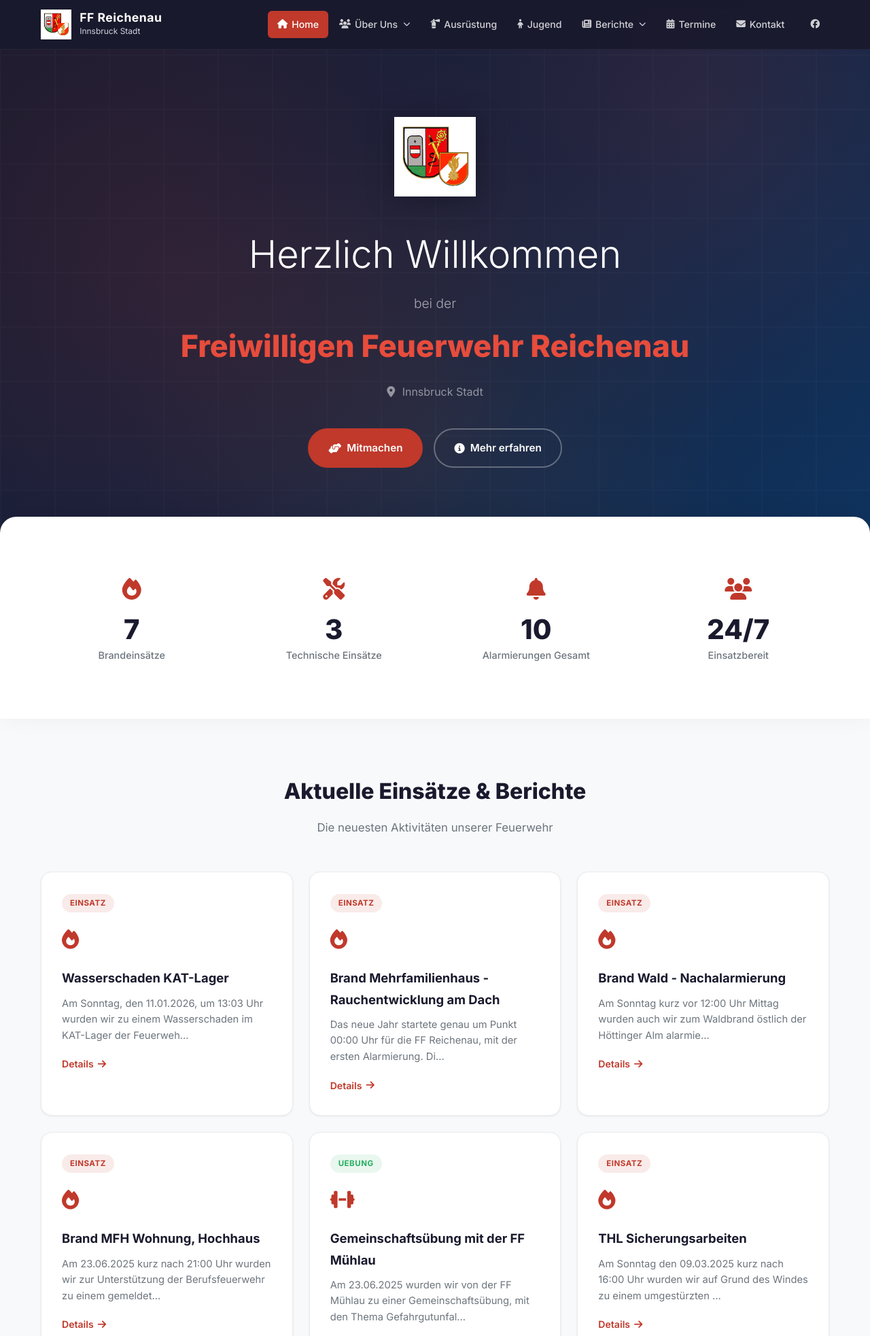
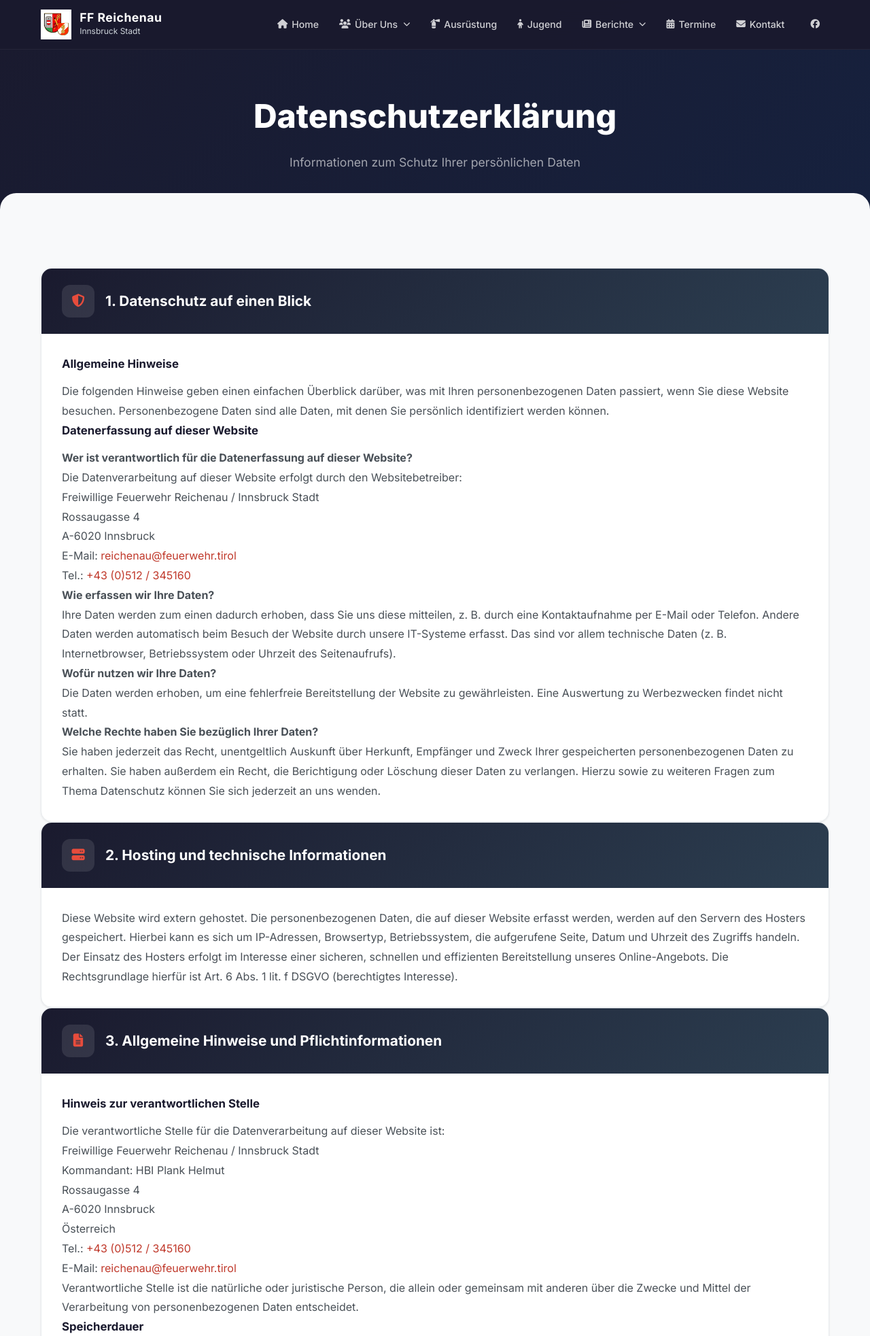
Before and after one commit to Christian445123/Feuerwehr_Reichennau_Website_NEU, a PHP site: page /datenschutz in a window 1280 px wide. Shown: the top 1965 px of the page at 68% size. Run offline with PHP 8.4, Linux system fonts and the light colour scheme; data comes from the database, SQL or seed files in the repository.

Commit message:
3 Dateien geaendert: includes/footer.php index.php +pages/datenschutz.php

```diff
--- a/includes/footer.php
+++ b/includes/footer.php
@@ -33,6 +33,7 @@
                         <li><a href="index.php?page=berichte">Berichte</a></li>
                         <li><a href="index.php?page=termine">Termine</a></li>
                         <li><a href="index.php?page=kontakt">Kontakt & Impressum</a></li>
+                        <li><a href="index.php?page=datenschutz">Datenschutzerklärung</a></li>
                     </ul>
                 </div>
 
@@ -47,7 +48,7 @@
             </div>
 
             <div class="footer-bottom">
-                <p>&copy; <?php echo date('Y'); ?> Freiwillige Feuerwehr Reichenau / Innsbruck Stadt. Alle Rechte vorbehalten.</p>
+                <p>&copy; <?php echo date('Y'); ?> Freiwillige Feuerwehr Reichenau / Innsbruck Stadt. Alle Rechte vorbehalten. | <a href="index.php?page=datenschutz">Datenschutz</a></p>
             </div>
         </div>
     </footer>
--- a/index.php
+++ b/index.php
@@ -14,7 +14,8 @@ $allowed_pages = [
     'jugend',
     'berichte',
     'termine',
-    'kontakt'
+    'kontakt',
+    'datenschutz'
 ];
 
 // Sicherheitscheck: Nur erlaubte Seiten laden
@@ -37,7 +38,8 @@ $page_titles = [
     'jugend'      => 'Jugend',
     'berichte'    => 'Berichte',
     'termine'     => 'Termine',
-    'kontakt'     => 'Kontakt & Impressum'
+    'kontakt'     => 'Kontakt & Impressum',
+    'datenschutz' => 'Datenschutzerklärung'
 ];
 
 $current_title = $page_titles[$page] ?? 'Startseite';
--- /dev/null
+++ b/pages/datenschutz.php
@@ -0,0 +1,187 @@
+    <!-- Page Header -->
+    <section class="page-header">
+        <div class="container">
+            <h1 class="page-title">Datenschutzerklärung</h1>
+            <p class="page-subtitle">Informationen zum Schutz Ihrer persönlichen Daten</p>
+        </div>
+    </section>
+
+    <section class="section">
+        <div class="container">
+
+            <!-- Datenschutz -->
+            <div class="legal-content">
+
+                <div class="content-card">
+                    <div class="content-card-header">
+                        <div class="content-card-icon"><i class="fas fa-shield-alt"></i></div>
+                        <h2>1. Datenschutz auf einen Blick</h2>
+                    </div>
+                    <div class="content-card-body">
+                        <h4>Allgemeine Hinweise</h4>
+                        <p>Die folgenden Hinweise geben einen einfachen Überblick darüber, was mit Ihren personenbezogenen Daten passiert, wenn Sie diese Website besuchen. Personenbezogene Daten sind alle Daten, mit denen Sie persönlich identifiziert werden können.</p>
+
+                        <h4>Datenerfassung auf dieser Website</h4>
+                        <p><strong>Wer ist verantwortlich für die Datenerfassung auf dieser Website?</strong></p>
+                        <p>Die Datenverarbeitung auf dieser Website erfolgt durch den Websitebetreiber:</p>
+                        <p>
+                            Freiwillige Feuerwehr Reichenau / Innsbruck Stadt<br>
+                            Rossaugasse 4<br>
+                            A-6020 Innsbruck<br>
+                            E-Mail: <a href="mailto:reichenau@feuerwehr.tirol">reichenau@feuerwehr.tirol</a><br>
+                            Tel.: <a href="tel:+43512345160">+43 (0)512 / 345160</a>
+                        </p>
+
+                        <p><strong>Wie erfassen wir Ihre Daten?</strong></p>
+                        <p>Ihre Daten werden zum einen dadurch erhoben, dass Sie uns diese mitteilen, z.&nbsp;B. durch eine Kontaktaufnahme per E-Mail oder Telefon. Andere Daten werden automatisch beim Besuch der Website durch unsere IT-Systeme erfasst. Das sind vor allem technische Daten (z.&nbsp;B. Internetbrowser, Betriebssystem oder Uhrzeit des Seitenaufrufs).</p>
+
+                        <p><strong>Wofür nutzen wir Ihre Daten?</strong></p>
+                        <p>Die Daten werden erhoben, um eine fehlerfreie Bereitstellung der Website zu gewährleisten. Eine Auswertung zu Werbezwecken findet nicht statt.</p>
+
+                        <p><strong>Welche Rechte haben Sie bezüglich Ihrer Daten?</strong></p>
+                        <p>Sie haben jederzeit das Recht, unentgeltlich Auskunft über Herkunft, Empfänger und Zweck Ihrer gespeicherten personenbezogenen Daten zu erhalten. Sie haben außerdem ein Recht, die Berichtigung oder Löschung dieser Daten zu verlangen. Hierzu sowie zu weiteren Fragen zum Thema Datenschutz können Sie sich jederzeit an uns wenden.</p>
+                    </div>
+                </div>
+
+                <div class="content-card">
+                    <div class="content-card-header">
+                        <div class="content-card-icon"><i class="fas fa-server"></i></div>
+                        <h2>2. Hosting und technische Informationen</h2>
+                    </div>
+                    <div class="content-card-body">
+                        <p>Diese Website wird extern gehostet. Die personenbezogenen Daten, die auf dieser Website erfasst werden, werden auf den Servern des Hosters gespeichert. Hierbei kann es sich um IP-Adressen, Browsertyp, Betriebssystem, die aufgerufene Seite, Datum und Uhrzeit des Zugriffs handeln.</p>
+                        <p>Der Einsatz des Hosters erfolgt im Interesse einer sicheren, schnellen und effizienten Bereitstellung unseres Online-Angebots. Die Rechtsgrundlage hierfür ist Art. 6 Abs. 1 lit. f DSGVO (berechtigtes Interesse).</p>
+                    </div>
+                </div>
+
+                <div class="content-card">
+                    <div class="content-card-header">
+                        <div class="content-card-icon"><i class="fas fa-file-alt"></i></div>
+                        <h2>3. Allgemeine Hinweise und Pflichtinformationen</h2>
+                    </div>
+                    <div class="content-card-body">
+                        <h4>Hinweis zur verantwortlichen Stelle</h4>
+                        <p>Die verantwortliche Stelle für die Datenverarbeitung auf dieser Website ist:</p>
+                        <p>
+                            Freiwillige Feuerwehr Reichenau / Innsbruck Stadt<br>
+                            Kommandant: HBI Plank Helmut<br>
+                            Rossaugasse 4<br>
+                            A-6020 Innsbruck<br>
+                            Österreich
+                        </p>
+                        <p>
+                            Tel.: <a href="tel:+43512345160">+43 (0)512 / 345160</a><br>
+                            E-Mail: <a href="mailto:reichenau@feuerwehr.tirol">reichenau@feuerwehr.tirol</a>
+                        </p>
+                        <p>Verantwortliche Stelle ist die natürliche oder juristische Person, die allein oder gemeinsam mit anderen über die Zwecke und Mittel der Verarbeitung von personenbezogenen Daten entscheidet.</p>
+
+                        <h4>Speicherdauer</h4>
+                        <p>Soweit innerhalb dieser Datenschutzerklärung keine speziellere Speicherdauer genannt wurde, verbleiben Ihre personenbezogenen Daten bei uns, bis der Zweck für die Datenverarbeitung entfällt. Wenn Sie ein berechtigtes Löschersuchen geltend machen oder eine Einwilligung zur Datenverarbeitung widerrufen, werden Ihre Daten gelöscht, sofern wir keine anderen rechtlich zulässigen Gründe für die Speicherung Ihrer personenbezogenen Daten haben.</p>
+
+                        <h4>Hinweis zur Datenweitergabe</h4>
+                        <p>Eine Weitergabe Ihrer Daten an Dritte findet grundsätzlich nicht statt, es sei denn, wir sind gesetzlich dazu verpflichtet oder die Datenweitergabe ist zur Durchführung des Vertragsverhältnisses erforderlich.</p>
+
+                        <h4>Widerruf Ihrer Einwilligung zur Datenverarbeitung</h4>
+                        <p>Viele Datenverarbeitungsvorgänge sind nur mit Ihrer ausdrücklichen Einwilligung möglich. Sie können eine bereits erteilte Einwilligung jederzeit widerrufen. Die Rechtmäßigkeit der bis zum Widerruf erfolgten Datenverarbeitung bleibt vom Widerruf unberührt.</p>
+
+                        <h4>Beschwerderecht bei der zuständigen Aufsichtsbehörde</h4>
+                        <p>Im Falle von Verstößen gegen die DSGVO steht den Betroffenen ein Beschwerderecht bei einer Aufsichtsbehörde zu. Die zuständige Aufsichtsbehörde in Österreich ist:</p>
+                        <p>
+                            Österreichische Datenschutzbehörde<br>
+                            Barichgasse 40–42<br>
+                            1030 Wien<br>
+                            Tel.: +43 1 52 152-0<br>
+                            E-Mail: <a href="mailto:dsb@dsb.gv.at">dsb@dsb.gv.at</a><br>
+                            Website: <a href="https://www.dsb.gv.at" target="_blank" rel="noopener">www.dsb.gv.at</a>
+                        </p>
+
+                        <h4>Recht auf Datenübertragbarkeit</h4>
+                        <p>Sie haben das Recht, Daten, die wir auf Grundlage Ihrer Einwilligung oder in Erfüllung eines Vertrags automatisiert verarbeiten, an sich oder an einen Dritten in einem gängigen, maschinenlesbaren Format aushändigen zu lassen.</p>
+
+                        <h4>Auskunft, Löschung und Berichtigung</h4>
+                        <p>Sie haben im Rahmen der geltenden gesetzlichen Bestimmungen jederzeit das Recht auf unentgeltliche Auskunft über Ihre gespeicherten personenbezogenen Daten, deren Herkunft und Empfänger und den Zweck der Datenverarbeitung und gegebenenfalls ein Recht auf Berichtigung oder Löschung dieser Daten. Hierzu sowie zu weiteren Fragen zum Thema personenbezogene Daten können Sie sich jederzeit an uns wenden.</p>
+                    </div>
+                </div>
+
+                <div class="content-card">
+                    <div class="content-card-header">
+                        <div class="content-card-icon"><i class="fas fa-database"></i></div>
+                        <h2>4. Datenerfassung auf dieser Website</h2>
+                    </div>
+                    <div class="content-card-body">
+                        <h4>Server-Log-Dateien</h4>
+                        <p>Der Provider der Seiten erhebt und speichert automatisch Informationen in sogenannten Server-Log-Dateien, die Ihr Browser automatisch an uns übermittelt. Dies sind:</p>
+                        <ul>
+                            <li>Browsertyp und Browserversion</li>
+                            <li>Verwendetes Betriebssystem</li>
+                            <li>Referrer URL (die zuvor besuchte Seite)</li>
+                            <li>Hostname des zugreifenden Rechners</li>
+                            <li>IP-Adresse</li>
+                            <li>Uhrzeit der Serveranfrage</li>
+                        </ul>
+                        <p>Eine Zusammenführung dieser Daten mit anderen Datenquellen wird nicht vorgenommen. Die Erfassung dieser Daten erfolgt auf Grundlage von Art. 6 Abs. 1 lit. f DSGVO. Der Websitebetreiber hat ein berechtigtes Interesse an der technisch fehlerfreien Darstellung und der Optimierung seiner Website.</p>
+
+                        <h4>Cookies</h4>
+                        <p>Diese Website verwendet keine Tracking-Cookies und keine Analyse-Tools wie Google Analytics. Es werden ausschließlich technisch notwendige Cookies verwendet, die für den Betrieb der Website erforderlich sind (z.&nbsp;B. Session-Cookies für den Administrationsbereich). Diese Cookies werden nach Ende Ihrer Browser-Sitzung automatisch gelöscht.</p>
+
+                        <h4>Kontaktaufnahme</h4>
+                        <p>Wenn Sie uns per E-Mail oder Telefon kontaktieren, wird Ihre Anfrage inklusive aller daraus hervorgehenden personenbezogenen Daten (Name, Anfrage, E-Mail-Adresse, Telefonnummer) zum Zwecke der Bearbeitung Ihres Anliegens bei uns gespeichert und verarbeitet. Diese Daten geben wir nicht ohne Ihre Einwilligung weiter.</p>
+                        <p>Die Verarbeitung dieser Daten erfolgt auf Grundlage von Art. 6 Abs. 1 lit. b DSGVO, sofern Ihre Anfrage mit der Erfüllung eines Vertrags zusammenhängt oder zur Durchführung vorvertraglicher Maßnahmen erforderlich ist. In allen übrigen Fällen beruht die Verarbeitung auf unserem berechtigten Interesse an der effektiven Bearbeitung der an uns gerichteten Anfragen (Art. 6 Abs. 1 lit. f DSGVO).</p>
+                    </div>
+                </div>
+
+                <div class="content-card">
+                    <div class="content-card-header">
+                        <div class="content-card-icon"><i class="fas fa-font"></i></div>
+                        <h2>5. Externe Dienste</h2>
+                    </div>
+                    <div class="content-card-body">
+                        <h4>Google Fonts</h4>
+                        <p>Diese Website nutzt zur einheitlichen Darstellung von Schriftarten sogenannte Google Fonts, die von Google bereitgestellt werden. Beim Aufruf einer Seite lädt Ihr Browser die benötigten Schriftarten in Ihren Browsercache, um Texte und Schriftarten korrekt anzuzeigen.</p>
+                        <p>Zu diesem Zweck muss der von Ihnen verwendete Browser Verbindung zu den Servern von Google aufnehmen. Hierdurch erlangt Google Kenntnis darüber, dass über Ihre IP-Adresse diese Website aufgerufen wurde. Die Nutzung von Google Fonts erfolgt auf Grundlage von Art. 6 Abs. 1 lit. f DSGVO (berechtigtes Interesse an der einheitlichen Darstellung des Schriftbildes).</p>
+                        <p>Weitere Informationen zu Google Fonts finden Sie unter <a href="https://developers.google.com/fonts/faq" target="_blank" rel="noopener">developers.google.com/fonts/faq</a> und in der Datenschutzerklärung von Google: <a href="https://policies.google.com/privacy" target="_blank" rel="noopener">policies.google.com/privacy</a>.</p>
+
+                        <h4>Font Awesome</h4>
+                        <p>Diese Website nutzt zur Darstellung von Icons den Dienst Font Awesome, bereitgestellt von Fonticons, Inc. Beim Aufruf einer Seite lädt Ihr Browser die benötigten Icons von einem CDN (Content Delivery Network). Dabei wird Ihre IP-Adresse an den Betreiber des CDN übermittelt.</p>
+                        <p>Weitere Informationen finden Sie in der Datenschutzerklärung von Font Awesome: <a href="https://fontawesome.com/privacy" target="_blank" rel="noopener">fontawesome.com/privacy</a>.</p>
+
+                        <h4>Facebook-Link</h4>
+                        <p>Unsere Website enthält einen Link zu unserer Facebook-Seite. Es handelt sich dabei um einen einfachen Hyperlink, der keine Daten an Facebook überträgt. Erst wenn Sie den Link anklicken und die Facebook-Seite besuchen, gelten die Datenschutzbestimmungen von Facebook (Meta Platforms Ireland Ltd.).</p>
+                    </div>
+                </div>
+
+                <div class="content-card">
+                    <div class="content-card-header">
+                        <div class="content-card-icon"><i class="fas fa-camera"></i></div>
+                        <h2>6. Fotos und Bildmaterial</h2>
+                    </div>
+                    <div class="content-card-body">
+                        <p>Auf dieser Website werden Fotos von Einsätzen, Übungen und Veranstaltungen der Freiwilligen Feuerwehr Reichenau veröffentlicht. Die Veröffentlichung erfolgt auf Grundlage des berechtigten Interesses gemäß Art. 6 Abs. 1 lit. f DSGVO zur Öffentlichkeitsarbeit der Feuerwehr.</p>
+                        <p>Mitgliederfotos werden mit Einwilligung der betroffenen Personen veröffentlicht. Sollten Sie auf einem Foto abgebildet sein und die Löschung wünschen, wenden Sie sich bitte an <a href="mailto:reichenau@feuerwehr.tirol">reichenau@feuerwehr.tirol</a>.</p>
+                    </div>
+                </div>
+
+                <div class="content-card">
+                    <div class="content-card-header">
+                        <div class="content-card-icon"><i class="fas fa-balance-scale"></i></div>
+                        <h2>7. Haftungsausschluss</h2>
+                    </div>
+                    <div class="content-card-body">
+                        <h4>Haftung für Inhalte</h4>
+                        <p>Als Diensteanbieter sind wir gemäß § 7 Abs.1 E-Commerce-Gesetz (ECG) für eigene Inhalte auf diesen Seiten nach den allgemeinen Gesetzen verantwortlich. Nach §§ 8 bis 10 ECG sind wir als Diensteanbieter jedoch nicht verpflichtet, übermittelte oder gespeicherte fremde Informationen zu überwachen.</p>
+                        <p>Verpflichtungen zur Entfernung oder Sperrung der Nutzung von Informationen nach den allgemeinen Gesetzen bleiben hiervon unberührt. Eine diesbezügliche Haftung ist jedoch erst ab dem Zeitpunkt der Kenntnis einer konkreten Rechtsverletzung möglich.</p>
+
+                        <h4>Haftung für Links</h4>
+                        <p>Unser Angebot enthält Links zu externen Websites Dritter, auf deren Inhalte wir keinen Einfluss haben. Deshalb können wir für diese fremden Inhalte auch keine Gewähr übernehmen. Für die Inhalte der verlinkten Seiten ist stets der jeweilige Anbieter oder Betreiber der Seiten verantwortlich.</p>
+
+                        <h4>Urheberrecht</h4>
+                        <p>Die durch die Seitenbetreiber erstellten Inhalte und Werke auf diesen Seiten unterliegen dem österreichischen Urheberrecht. Die Vervielfältigung, Bearbeitung, Verbreitung und jede Art der Verwertung außerhalb der Grenzen des Urheberrechtes bedürfen der schriftlichen Zustimmung des jeweiligen Autors bzw. Erstellers.</p>
+                    </div>
+                </div>
+
+                <p class="legal-last-updated"><i class="fas fa-clock"></i> Stand: <?php echo date('F Y'); ?></p>
+
+            </div>
+
+        </div>
+    </section>
```
